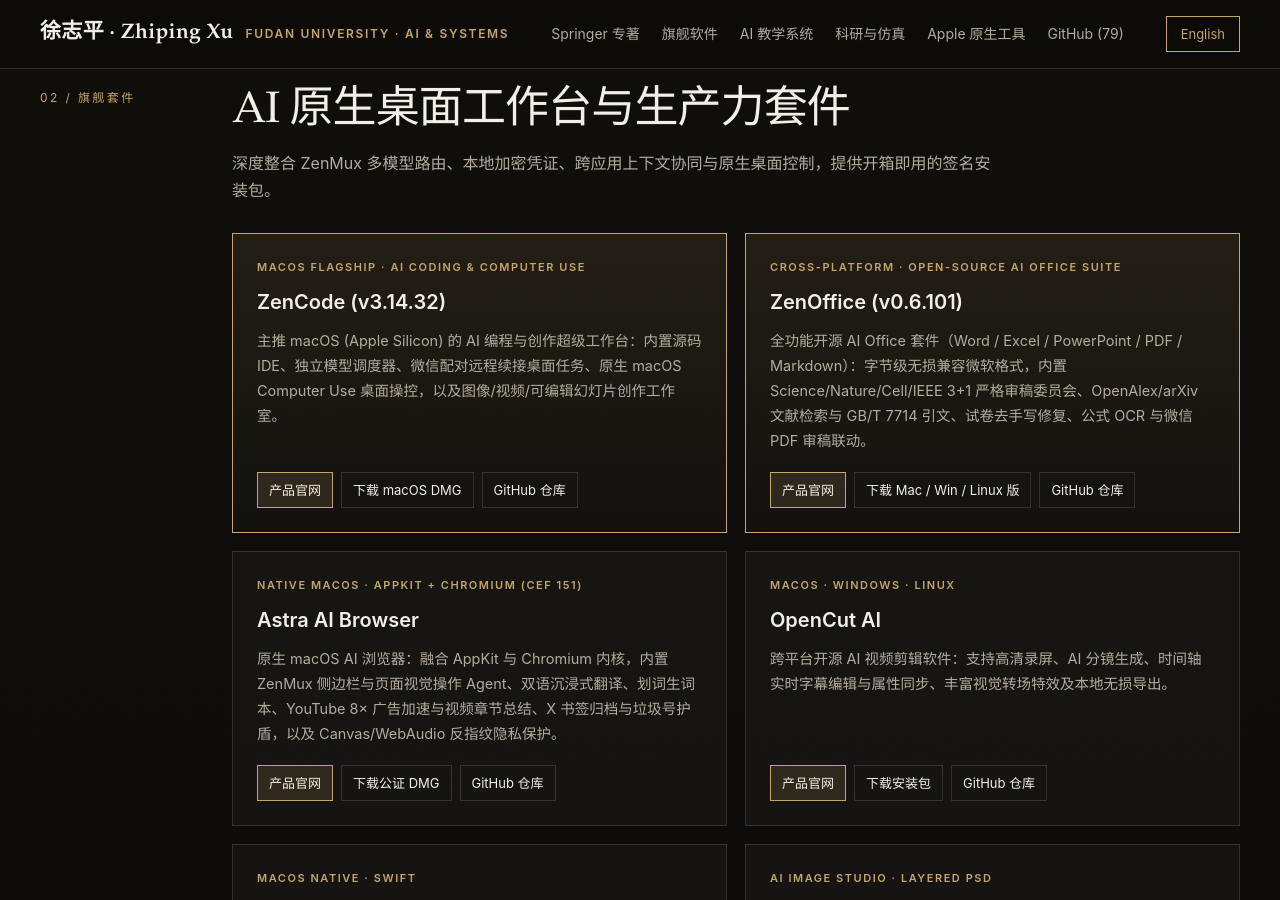
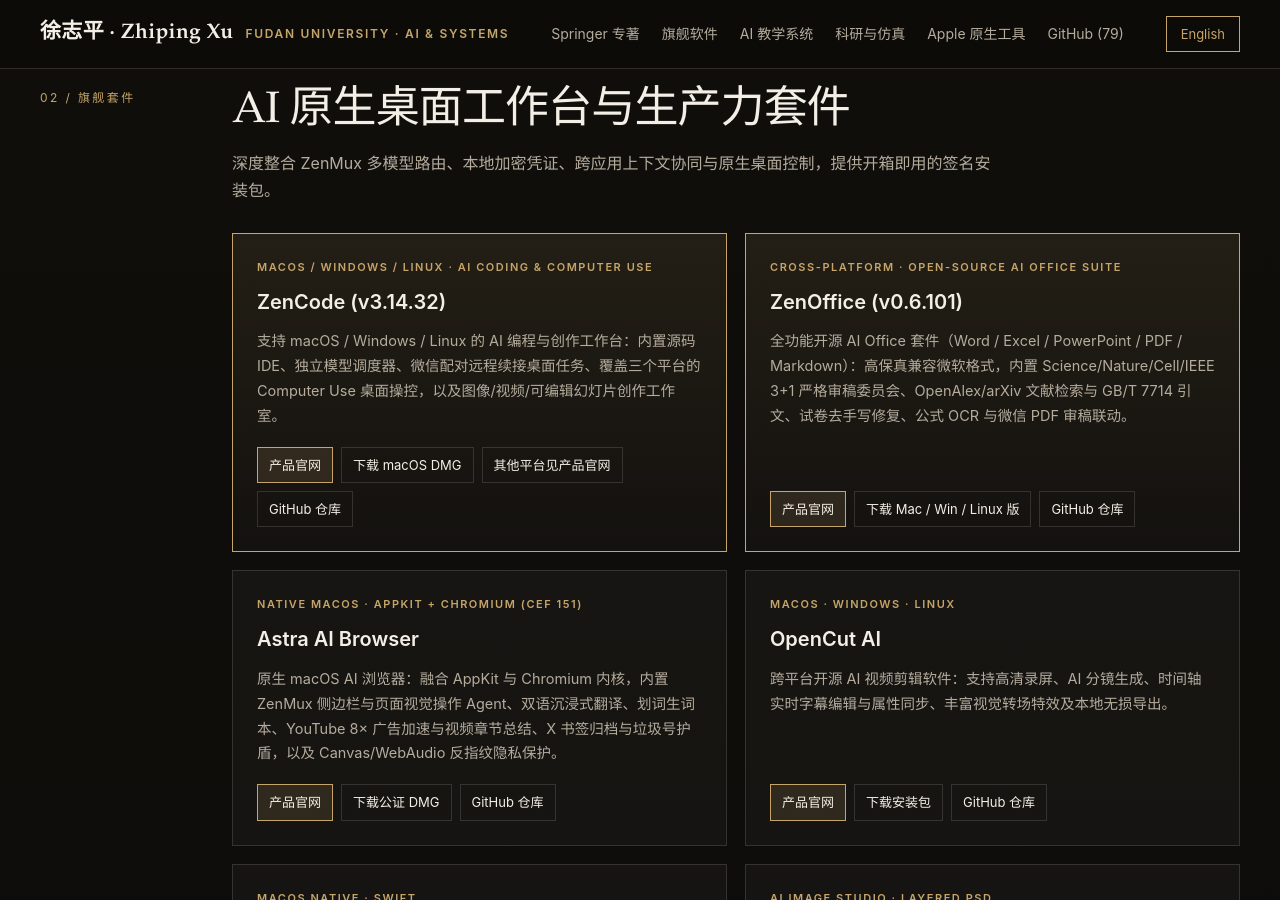
Before and after one commit to bennix/bennix.github.io, a Jekyll site: the page built from index.html, in a window 1280 px wide and 900 px high, scrolled down 1549 px. Built offline with Jekyll 4.4.1, drawn with Linux system fonts in a browser that asks for light colours; the list of posts is cut into pages by our own code; some of the changed text lies outside the part shown.

Commit message:
Clarify ZenCode cross-platform support and soften Office compatibility claim

```diff
--- a/index.html
+++ b/index.html
@@ -368,7 +368,7 @@
         </p>
         <div class="actions">
           <a class="primary" href="https://link.springer.com/book/10.1007/979-8-8688-3144-7#overview" target="_blank" rel="noopener" data-i18n="hero.ctaBook">阅读 Springer / Apress 2026 英文专著</a>
-          <a href="https://bennix.github.io/ZenMuxDev/" data-i18n="hero.ctaZencode">ZenCode (macOS 旗舰工作台)</a>
+          <a href="https://bennix.github.io/ZenMuxDev/" data-i18n="hero.ctaZencode">ZenCode（macOS / Windows / Linux）</a>
           <a href="https://bennix.github.io/GenZenMuxAIOffice/" data-i18n="hero.ctaZenoffice">ZenOffice 开源 AI 办公套件</a>
           <a href="https://github.com/bennix?tab=repositories" data-i18n="hero.ctaRepos">浏览全部开源仓库</a>
         </div>
@@ -441,15 +441,16 @@
             <div class="card-grid">
               <article class="card featured">
                 <div>
-                  <span class="card-eyebrow" data-i18n="flag.zencode.eyebrow">macOS Flagship · AI Coding &amp; Computer Use</span>
+                  <span class="card-eyebrow" data-i18n="flag.zencode.eyebrow">macOS / Windows / Linux · AI Coding &amp; Computer Use</span>
                   <h3>ZenCode (v3.14.32)</h3>
                   <p data-i18n="flag.zencode.desc">
-                    主推 macOS (Apple Silicon) 的 AI 编程与创作超级工作台：内置源码 IDE、独立模型调度器、微信配对远程续接桌面任务、原生 macOS Computer Use 桌面操控，以及图像/视频/可编辑幻灯片创作工作室。
+                    支持 macOS / Windows / Linux 的 AI 编程与创作工作台：内置源码 IDE、独立模型调度器、微信配对远程续接桌面任务、覆盖三个平台的 Computer Use 桌面操控，以及图像/视频/可编辑幻灯片创作工作室。
                   </p>
                 </div>
                 <div class="card-links">
                   <a class="cta" href="https://bennix.github.io/ZenMuxDev/" data-i18n="common.website">产品官网</a>
                   <a href="https://github.com/bennix/ZCode/releases/download/v3.14.32/ZenCode-3.14.32-mac-arm64.dmg" data-i18n="common.macDmg">下载 macOS DMG</a>
+                  <a href="https://bennix.github.io/ZenMuxDev/" data-i18n="flag.zencode.otherPlatforms">其他平台见产品官网</a>
                   <a href="https://github.com/bennix/ZCode" data-i18n="common.repo">GitHub 仓库</a>
                 </div>
               </article>
@@ -459,7 +460,7 @@
                   <span class="card-eyebrow" data-i18n="flag.zenoffice.eyebrow">Cross-Platform · Open-Source AI Office Suite</span>
                   <h3>ZenOffice (v0.6.101)</h3>
                   <p data-i18n="flag.zenoffice.desc">
-                    全功能开源 AI Office 套件（Word / Excel / PowerPoint / PDF / Markdown）：字节级无损兼容微软格式，内置 Science/Nature/Cell/IEEE 3+1 严格审稿委员会、OpenAlex/arXiv 文献检索与 GB/T 7714 引文、试卷去手写修复、公式 OCR 与微信 PDF 审稿联动。
+                    全功能开源 AI Office 套件（Word / Excel / PowerPoint / PDF / Markdown）：高保真兼容微软格式，内置 Science/Nature/Cell/IEEE 3+1 严格审稿委员会、OpenAlex/arXiv 文献检索与 GB/T 7714 引文、试卷去手写修复、公式 OCR 与微信 PDF 审稿联动。
                   </p>
                 </div>
                 <div class="card-links">
@@ -869,7 +870,7 @@
             "hero.title": "以学术视野定义问题，用多智能体工程交付真实软件。",
             "hero.lede": "徐志平，复旦大学计算与智能创新学院教师，Springer / Apress 英文专著《General World Models: The Physics of Generative Video》独立作者。致力于将前沿生成式世界模型、多模态智能体与一线教学科研深度融合，作为架构指挥官与质量验收官，构建跨平台生产级开源软件与互动式教学系统。",
             "hero.ctaBook": "阅读 Springer / Apress 2026 英文专著",
-            "hero.ctaZencode": "ZenCode (macOS 旗舰工作台)",
+            "hero.ctaZencode": "ZenCode（macOS / Windows / Linux）",
             "hero.ctaZenoffice": "ZenOffice 开源 AI 办公套件",
             "hero.ctaRepos": "浏览全部开源仓库",
             "stat.book": "2026 英文独著《General World Models》正式出版",
@@ -888,10 +889,11 @@
             "flag.index": "02 / 旗舰套件",
             "flag.heading": "AI 原生桌面工作台与生产力套件",
             "flag.intro": "深度整合 ZenMux 多模型路由、本地加密凭证、跨应用上下文协同与原生桌面控制，提供开箱即用的签名安装包。",
-            "flag.zencode.eyebrow": "macOS 主推旗舰 · AI 编程与原生 Computer Use",
-            "flag.zencode.desc": "主推 macOS (Apple Silicon) 的 AI 编程与创作超级工作台：内置源码 IDE、独立模型调度器、微信配对远程续接桌面任务、原生 macOS Computer Use 桌面操控，以及图像/视频/可编辑幻灯片创作工作室。",
+            "flag.zencode.otherPlatforms": "其他平台见产品官网",
+            "flag.zencode.eyebrow": "macOS / Windows / Linux · AI 编程与跨平台 Computer Use",
+            "flag.zencode.desc": "支持 macOS / Windows / Linux 的 AI 编程与创作工作台：内置源码 IDE、独立模型调度器、微信配对远程续接桌面任务、覆盖三个平台的 Computer Use 桌面操控，以及图像/视频/可编辑幻灯片创作工作室。",
             "flag.zenoffice.eyebrow": "跨平台 · 全功能开源 AI Office 套件",
-            "flag.zenoffice.desc": "全功能开源 AI Office 套件（Word / Excel / PowerPoint / PDF / Markdown）：字节级无损兼容微软格式，内置 Science/Nature/Cell/IEEE 3+1 严格审稿委员会、OpenAlex/arXiv 文献检索与 GB/T 7714 引文、试卷去手写修复、公式 OCR 与微信 PDF 审稿联动。",
+            "flag.zenoffice.desc": "全功能开源 AI Office 套件（Word / Excel / PowerPoint / PDF / Markdown）：高保真兼容微软格式，内置 Science/Nature/Cell/IEEE 3+1 严格审稿委员会、OpenAlex/arXiv 文献检索与 GB/T 7714 引文、试卷去手写修复、公式 OCR 与微信 PDF 审稿联动。",
             "flag.astra.eyebrow": "macOS 原生 · AppKit + Chromium (CEF 151)",
             "flag.astra.desc": "原生 macOS AI 浏览器：融合 AppKit 与 Chromium 内核，内置 ZenMux 侧边栏与页面视觉操作 Agent、双语沉浸式翻译、划词生词本、YouTube 8× 广告加速与视频章节总结、X 书签归档与垃圾号护盾，以及 Canvas/WebAudio 反指纹隐私保护。",
             "flag.opencut.eyebrow": "macOS · Windows · Linux",
@@ -968,7 +970,7 @@
             "hero.title": "Defining problems with academic rigor; shipping production software through multi-agent engineering.",
             "hero.lede": "Zhiping Xu is a faculty member at the College of Computer Science and Artificial Intelligence, Fudan University, and the sole author of General World Models: The Physics of Generative Video (Apress / Springer Nature, 2026). Bridging generative world models, multi-agent systems, and frontline teaching to deliver production-grade open-source software.",
             "hero.ctaBook": "Springer / Apress 2026 Book",
-            "hero.ctaZencode": "ZenCode (macOS Flagship)",
+            "hero.ctaZencode": "ZenCode (macOS / Windows / Linux)",
             "hero.ctaZenoffice": "ZenOffice AI Suite",
             "hero.ctaRepos": "Explore All 79 Repositories",
             "stat.book": "Sole author of General World Models (Apress / Springer, 2026)",
@@ -987,10 +989,11 @@
             "flag.index": "02 / FLAGSHIP SUITES",
             "flag.heading": "AI-Native Desktop Workspaces & Productivity Suites",
             "flag.intro": "Built with ZenMux multi-model routing, OS-encrypted local credentials, cross-editor context sharing, and native desktop automation.",
-            "flag.zencode.eyebrow": "macOS Flagship · AI Coding & Native Computer Use",
-            "flag.zencode.desc": "macOS-first AI coding workspace, creative studio, paired WeChat remote task continuation, and native macOS Computer Use (Apple Silicon notarized DMG; also available on Windows & Linux).",
+            "flag.zencode.otherPlatforms": "Other platforms: see product website",
+            "flag.zencode.eyebrow": "macOS / Windows / Linux · AI Coding & Computer Use",
+            "flag.zencode.desc": "AI coding workspace and creative studio for macOS, Windows, and Linux, with paired WeChat remote task continuation and Computer Use desktop automation across all three platforms.",
             "flag.zenoffice.eyebrow": "Cross-Platform · Open-Source AI Office Suite",
-            "flag.zenoffice.desc": "Full-featured open-source AI Office suite (Word, Excel, PowerPoint, PDF & Markdown) with byte-preserving DOCX editing, 3+1 academic review committees (Science/Nature/Cell/IEEE), scholarly citations, scan handwriting removal, and WeChat PDF review.",
+            "flag.zenoffice.desc": "Full-featured open-source AI Office suite (Word, Excel, PowerPoint, PDF & Markdown) with high-fidelity Microsoft Office format compatibility, 3+1 academic review committees (Science/Nature/Cell/IEEE), scholarly citations, scan handwriting removal, and WeChat PDF review.",
             "flag.astra.eyebrow": "Native macOS · AppKit + Chromium (CEF 151)",
             "flag.astra.desc": "Native macOS AI browser combining AppKit and Chromium with ZenMux sidebar, visual page automation, bilingual immersive translation, vocabulary book, YouTube 8x ad speedup & video digest, X bookmark archive, and anti-fingerprinting.",
             "flag.opencut.eyebrow": "macOS · Windows · Linux",
```
